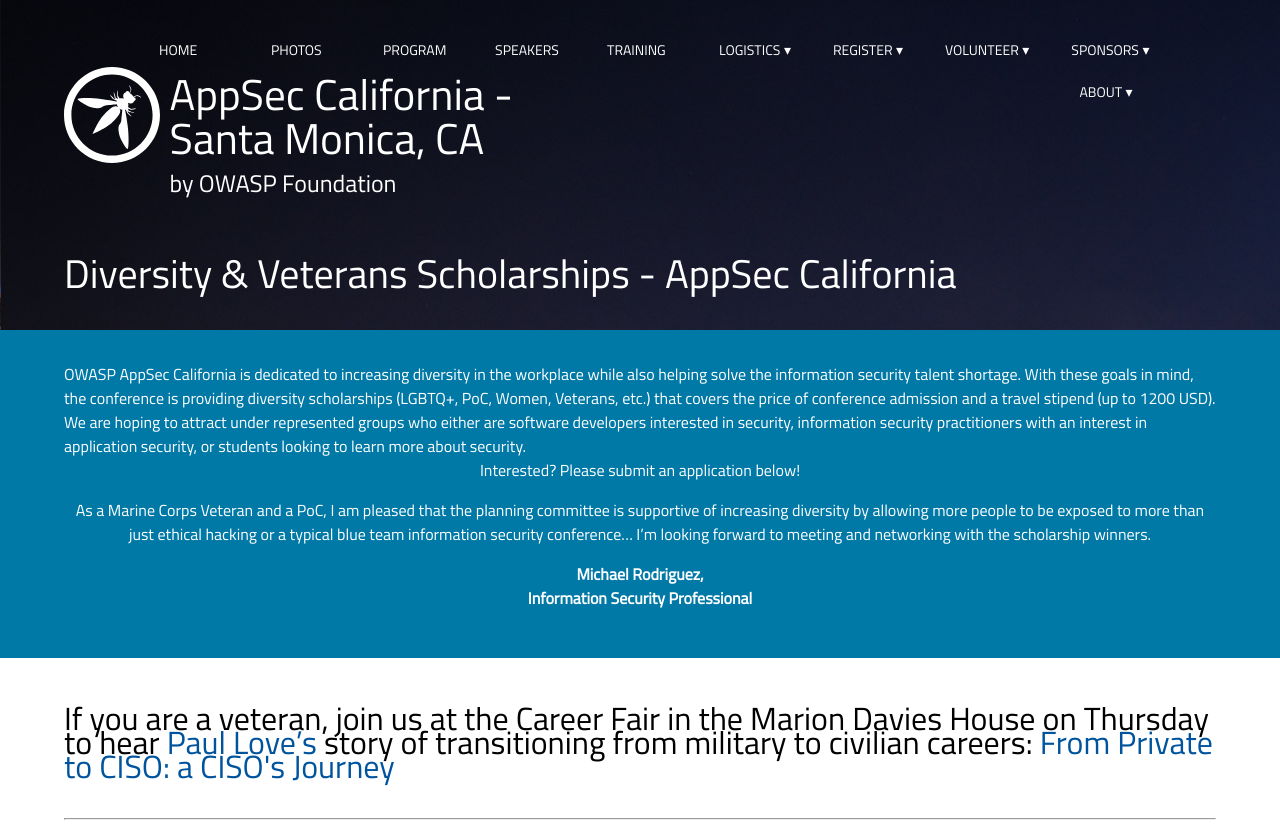
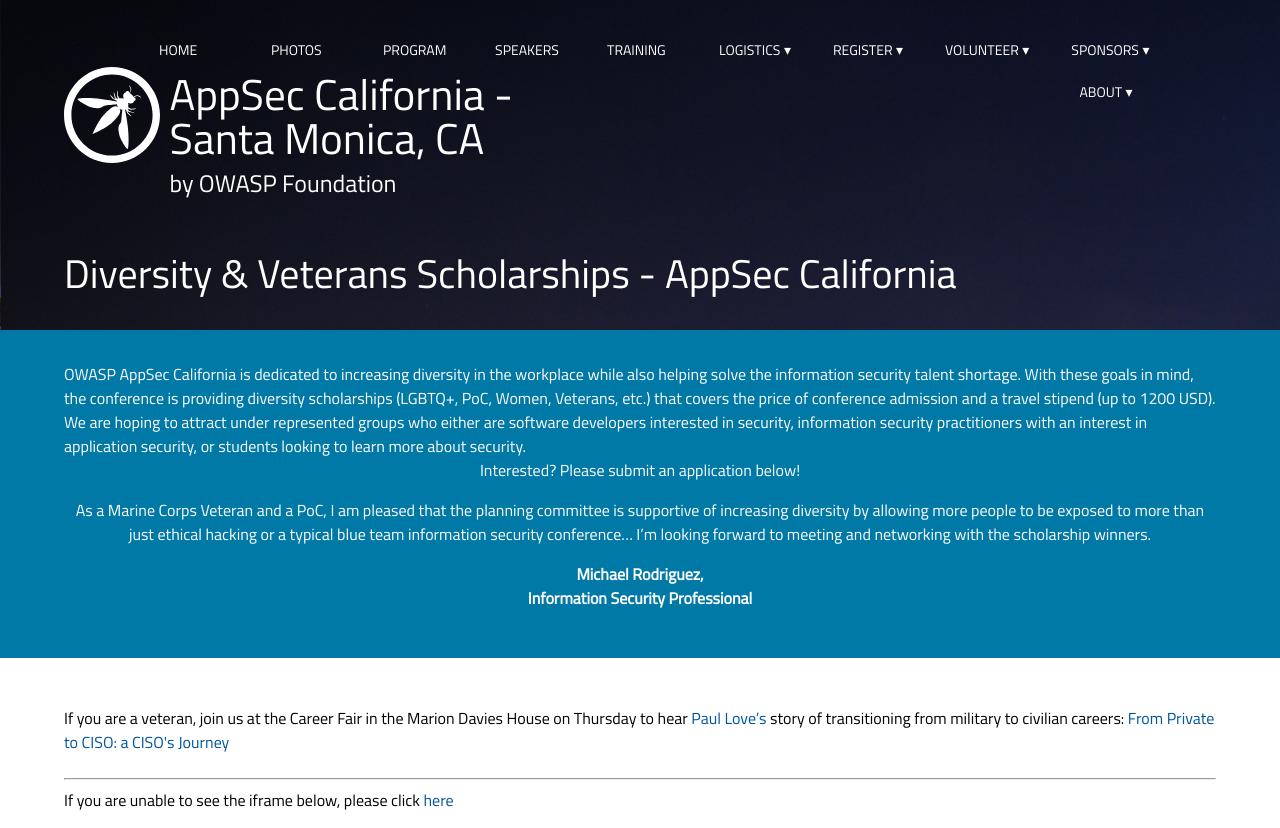
Before and after one commit to OWASP/2020-appseccalifornia, a Jekyll site: the page built from diversity/index.html, in a window 1280 px wide. Shown: the top 828 px of the page. Built offline with Jekyll 4.4.1, drawn with Linux system fonts in a browser that asks for light colours; some web fonts are replaced; comment, search, counter and statistics services are not loaded; grey boxes are pictures that could not be loaded.

Commit message:
reverting font

```diff
--- a/diversity/index.html
+++ b/diversity/index.html
@@ -20,8 +20,8 @@
 </section>
 <section>
 <p>
-<h2>If you are a veteran, join us at the Career Fair in the Marion Davies House on Thursday to hear <a href="https://appseccalifornia2020.sched.com/speaker/paul_love.20hvf8jl?iframe=yes&w=100%&sidebar=yes&bg=no">Paul Love’s</a> story of transitioning from military to civilian careers:  <a href="https://appseccalifornia2020.sched.com/event/Ysiu/raiseme-career-workshops-talk-from-private-to-ciso-a-cisos-journey-at-career-fair">From Private to CISO: a CISO's Journey</a>
-</h2>
+<h3>If you are a veteran, join us at the Career Fair in the Marion Davies House on Thursday to hear <a href="https://appseccalifornia2020.sched.com/speaker/paul_love.20hvf8jl?iframe=yes&w=100%&sidebar=yes&bg=no">Paul Love’s</a> story of transitioning from military to civilian careers:  <a href="https://appseccalifornia2020.sched.com/event/Ysiu/raiseme-career-workshops-talk-from-private-to-ciso-a-cisos-journey-at-career-fair">From Private to CISO: a CISO's Journey</a>
+</h3>
 </p>
 <hr>
 <div id="testform">
```
